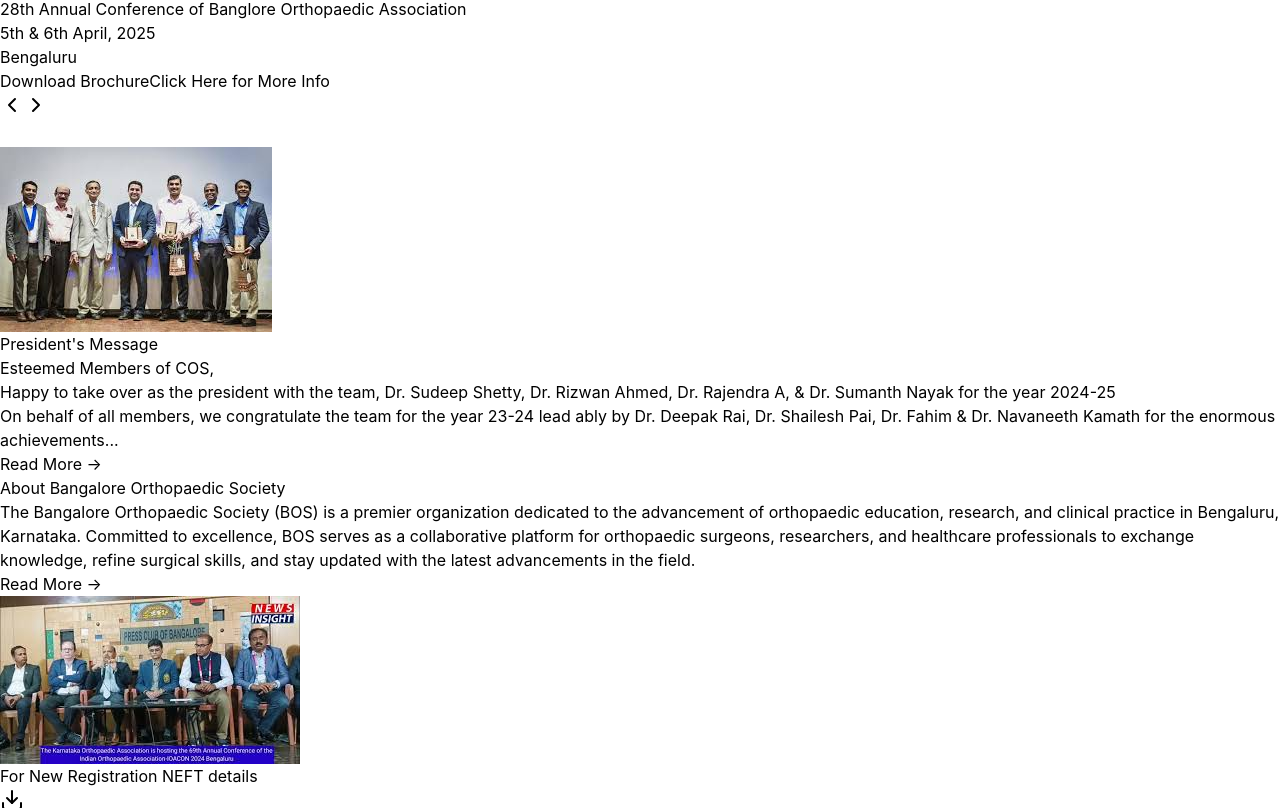
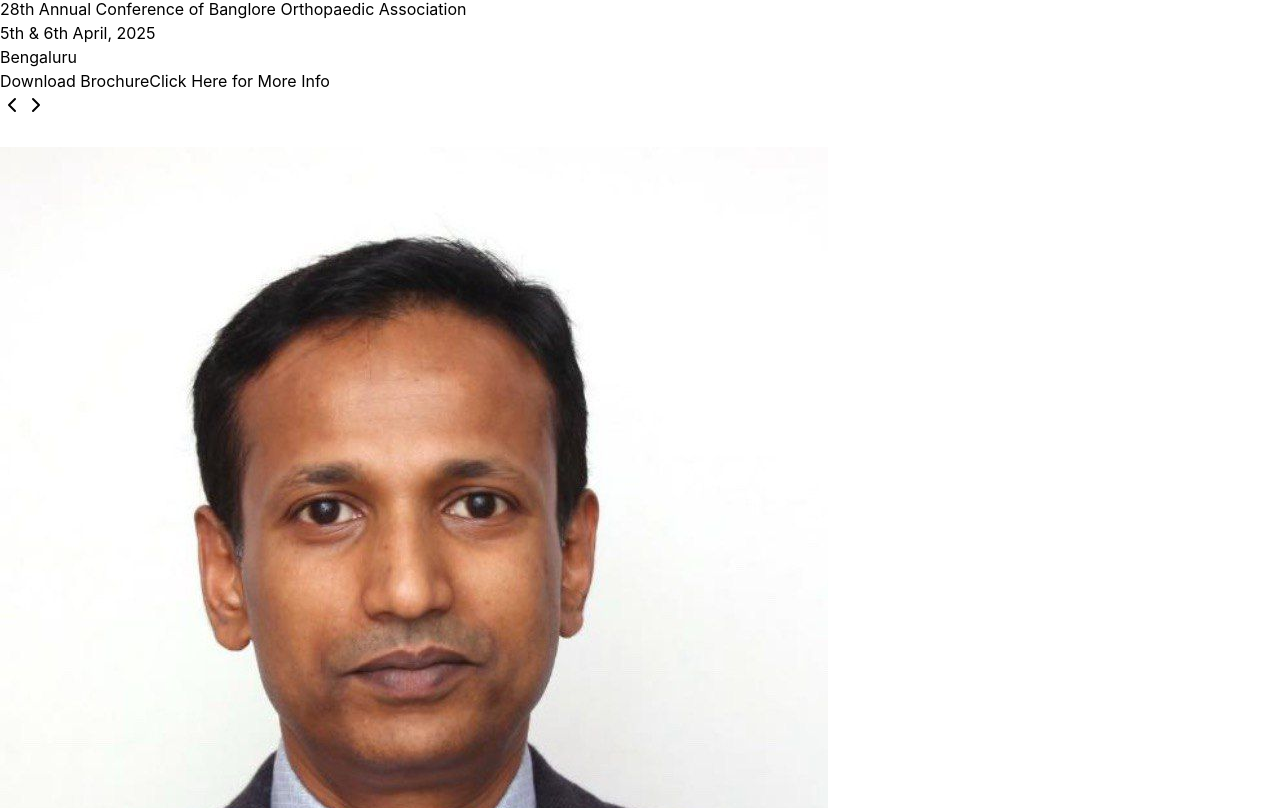
Before and after one commit to abhaydesai01/orthopedics-society, a React (Vite) app: page / in a window 1280 px wide. Shown: the part 1872-2680 px from the top of the page. Built offline with nearby package versions, Linux system fonts and the light colour scheme.

Commit message:
Modified multiple files with changes

```diff
--- a/src/pages/Home.jsx
+++ b/src/pages/Home.jsx
@@ -107,13 +107,12 @@ export default function Home() {
                 <a
                   key={index}
                   href={button.link}
-                  className={`px-4 py-2 md:px-6 md:py-3 text-sm md:text-base font-semibold rounded transition-colors duration-200 ${
-                    button.primary
+                  className={`px-4 py-2 md:px-6 md:py-3 text-sm md:text-base font-semibold rounded transition-colors duration-200 ${button.primary
                       ? "bg-yellow-400 text-gray-800 hover:bg-yellow-500"
                       : button.secondary
-                      ? "bg-gray-600 text-white hover:bg-gray-700"
-                      : "bg-white text-gray-800 hover:bg-gray-100"
-                  }`}
+                        ? "bg-gray-600 text-white hover:bg-gray-700"
+                        : "bg-white text-gray-800 hover:bg-gray-100"
+                    }`}
                 >
                   {button.text}
                 </a>
@@ -142,9 +141,8 @@ export default function Home() {
             <button
               key={index}
               onClick={() => setCurrentSlide(index)}
-              className={`w-3 h-3 rounded-full transition-colors duration-200 ${
-                currentSlide === index ? "bg-white" : "bg-gray-400"
-              }`}
+              className={`w-3 h-3 rounded-full transition-colors duration-200 ${currentSlide === index ? "bg-white" : "bg-gray-400"
+                }`}
               aria-label={`Go to slide ${index + 1}`}
             />
           ))}
@@ -157,22 +155,23 @@ export default function Home() {
           <div className="grid gap-8 md:grid-cols-2">
             <div className="h-full w-full">
               <img
-                src="/images4.jpeg"
+                src="/image18.jpg"
                 alt="COS Team"
-                className="h-full w-full rounded-lg object-cover shadow-lg"
+                className="h-auto max-h-96 w-auto max-w-full rounded-lg object-cover shadow-lg mx-auto"
               />
             </div>
             <div className="flex flex-col justify-center">
               <h2 className="mb-6 text-3xl font-bold text-blue-700">President's Message</h2>
               <p className="mb-4 text-gray-700">
-                Esteemed Members of COS,
+                Dear Colleagues and Friends,
               </p>
               <p className="mb-4 text-gray-700">
-                Happy to take over as the president with the team, Dr. Sudeep Shetty, Dr. Rizwan Ahmed, Dr. Rajendra A, & Dr. Sumanth Nayak for the year 2024-25
+                It is my privilege and honor to serve as the President of the Bangalore Orthopaedic Society (BOS), an esteemed organization dedicated to the pursuit of excellence in orthopaedic education, research, and clinical practice.
+
               </p>
-              <p className="mb-4 text-gray-700">
+              {/* <p className="mb-4 text-gray-700">
                 On behalf of all members, we congratulate the team for the year 23-24 lead ably by Dr. Deepak Rai, Dr. Shailesh Pai, Dr. Fahim & Dr. Navaneeth Kamath for the enormous achievements...
-              </p>
+              </p> */}
               <Link to="/presidentsmessage" className="text-blue-600 hover:text-blue-700">
                 Read More →
               </Link>
```
